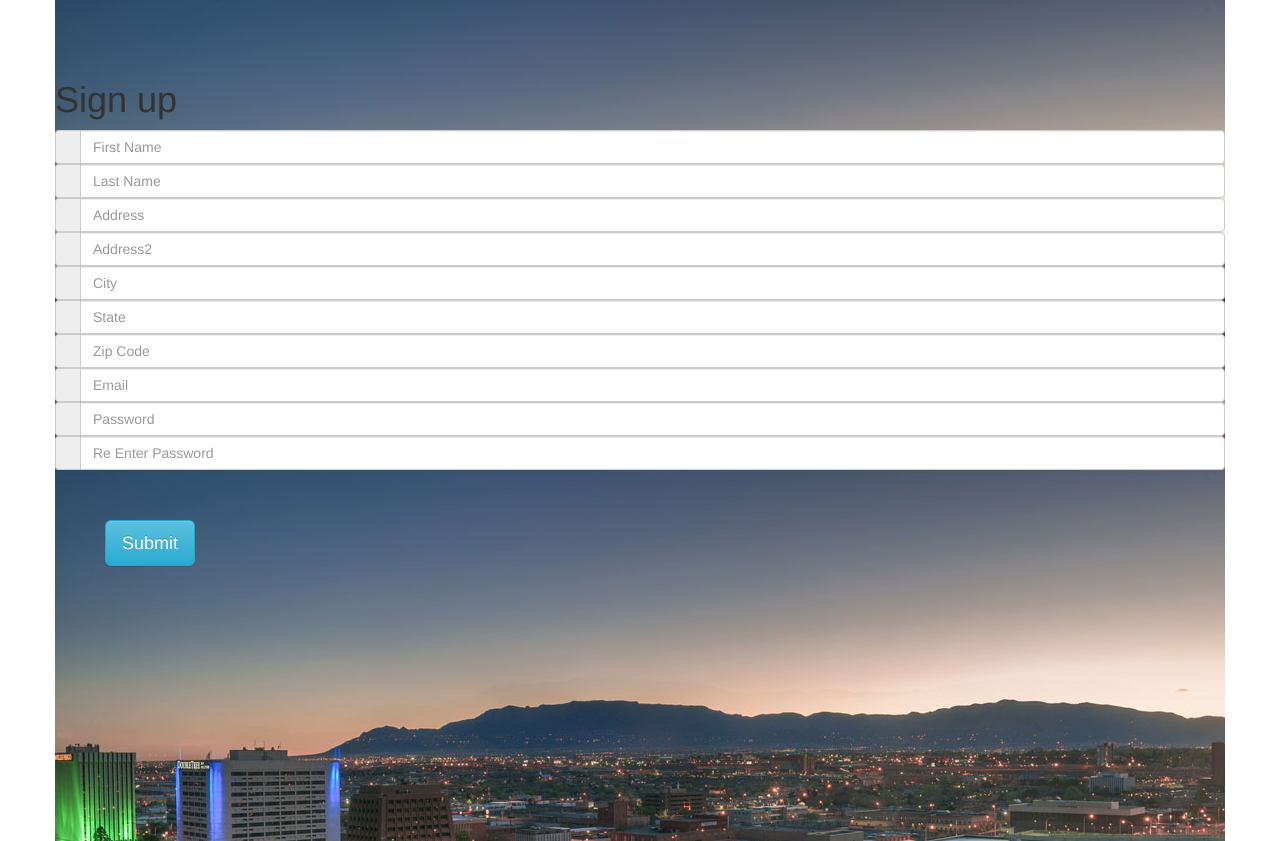
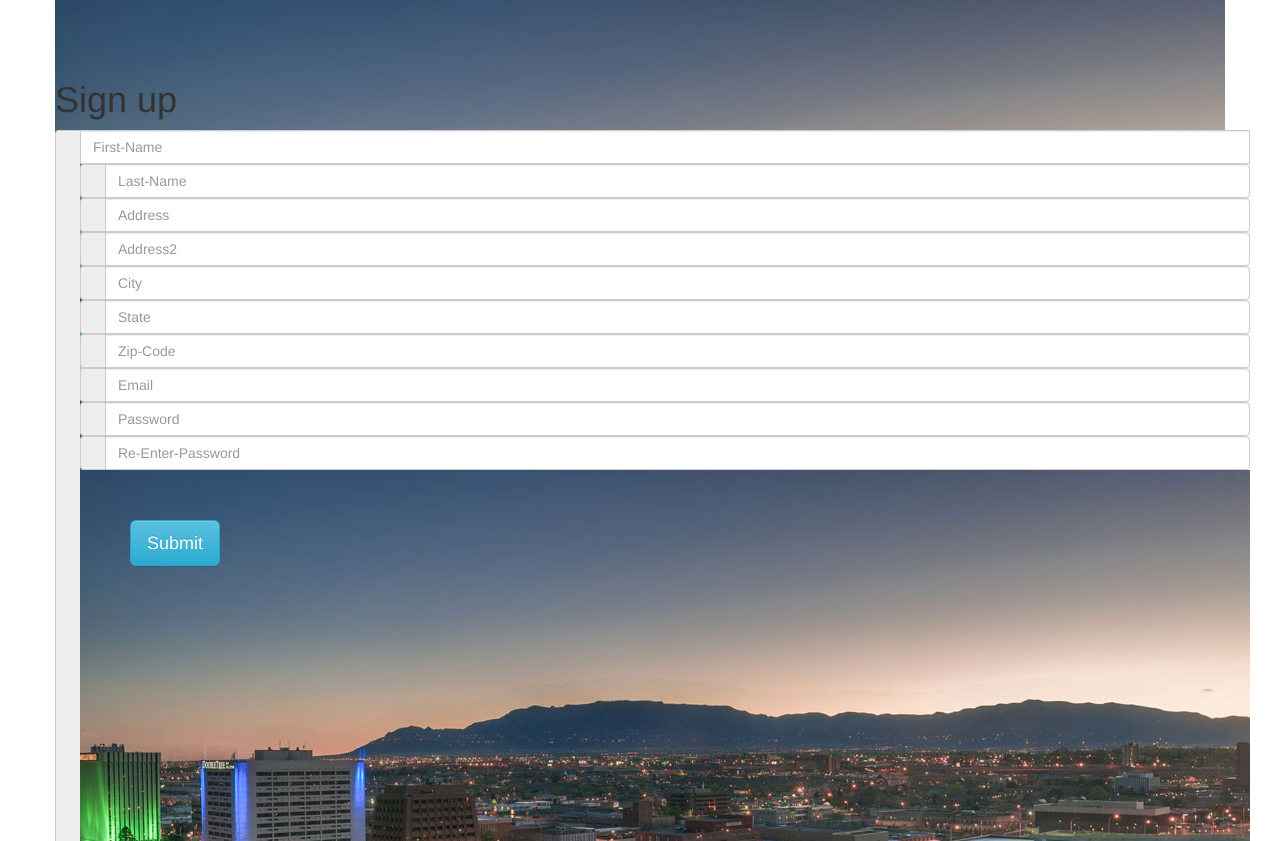
Before and after one commit to stevenhebert/townhall, a PHP site: page /static-ui/register.php in a window 1280 px wide. Shown: the top 841 px of the page. Run offline with PHP 8.4, Linux system fonts and the light colour scheme; some libraries are stand-ins or nearby versions.

Commit message:
finished registation form
https://app.asana.com/0/395328240769551/402889052603768

```diff
--- a/static-ui/register.php
+++ b/static-ui/register.php
@@ -53,7 +53,7 @@
 
 
 
-        <title>ABQ Town Hall</title>
+        <title>Sign-up</title>
     </head>
 <body>
 <div class="container">
@@ -66,11 +66,11 @@
 <form>
     <div class="input-group">
         <span class="input-group-addon"></span>
-        <input id="First Name" type="text" class="form-control" name="First Name" placeholder="First Name">
+        <input id="First-Name" type="text" class="form-control" name="First-Name" placeholder="First-Name"
     </div>
     <div class="input-group">
         <span class="input-group-addon"></span>
-        <input id="Last Name" type="text" class="form-control" name="Last Name" placeholder="Last Name">
+        <input id="Last-Name" type="text" class="form-control" name="Last-Name" placeholder="Last-Name">
     </div>
     <div class="input-group">
         <span class="input-group-addon"></span>
@@ -90,7 +90,7 @@
     </div>
     <div class="input-group">
         <span class="input-group-addon"></span>
-        <input id="Zip Code" type="text" class="form-control" name="Zip Code" placeholder="Zip Code">
+        <input id="Zip-Code" type="text" class="form-control" name="Zip-Code" placeholder="Zip-Code">
     </div>
     <div class="input-group">
         <span class="input-group-addon"></span>
@@ -102,7 +102,7 @@
     </div>
     <div class="input-group">
         <span class="input-group-addon"></span>
-        <input id="Re Enter Password" type="text" class="form-control" name="Re Enter Password" placeholder="Re Enter Password">
+        <input id="Re-Enter-Password" type="text" class="form-control" name="Re-Enter-Password" placeholder="Re-Enter-Password">
     </div>
     <div class="container">
         <button type="button" class="btn btn-info btn-lg">Submit</button>
```
